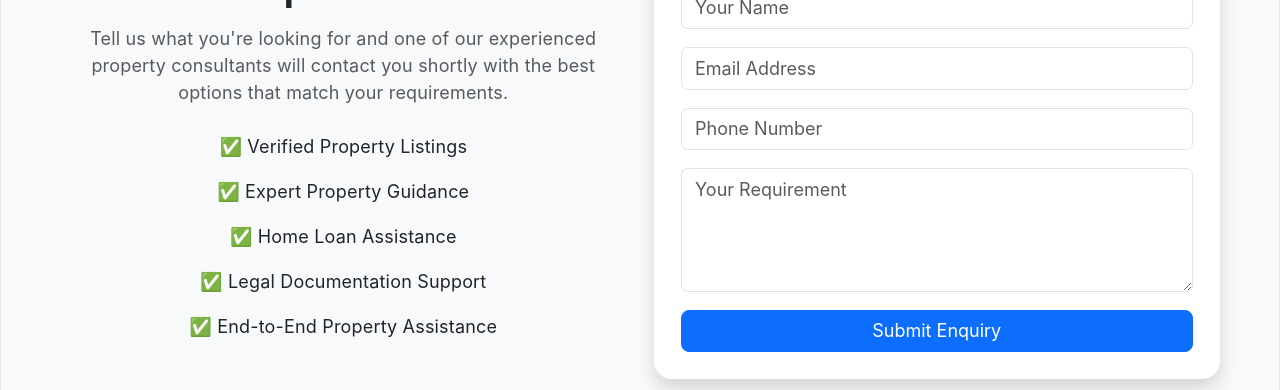
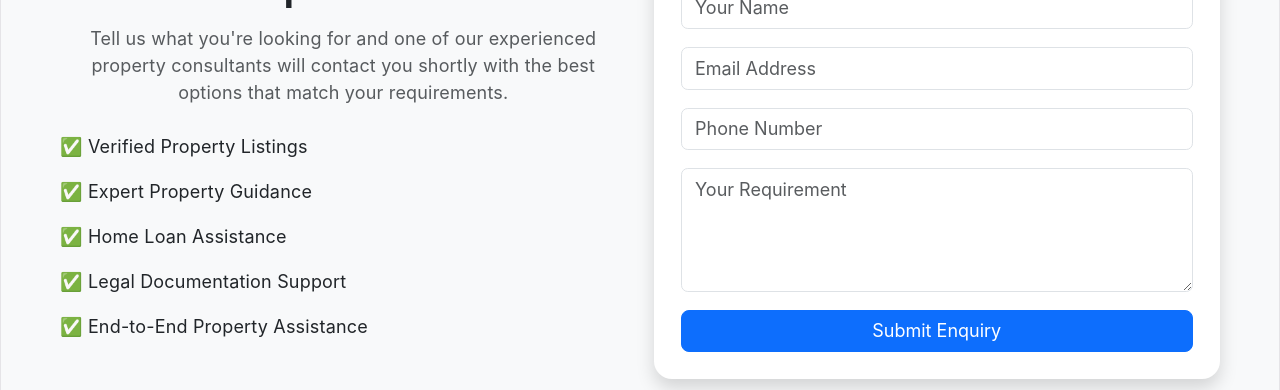
Before and after one commit to roobankutty/leadtap, a React (Vite) app in the folder property-frontend/: page /contact in a window 1280 px wide. Shown: the part 1000-1390 px from the top of the page. Built offline with nearby package versions, Linux system fonts and the light colour scheme.

Commit message:
contact align

```diff
--- a/property-frontend/src/pages/Contact.tsx
+++ b/property-frontend/src/pages/Contact.tsx
@@ -122,7 +122,7 @@
                 options that match your requirements.
               </p>
 
-              <ul className="list-unstyled mt-4">
+              <ul className="list-unstyled mt-4 text-start">
                 <li className="mb-3">✅ Verified Property Listings</li>
                 <li className="mb-3">✅ Expert Property Guidance</li>
                 <li className="mb-3">✅ Home Loan Assistance</li>
```
